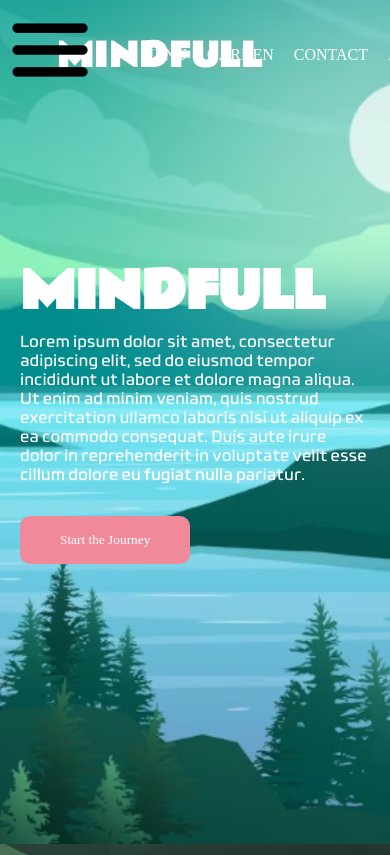
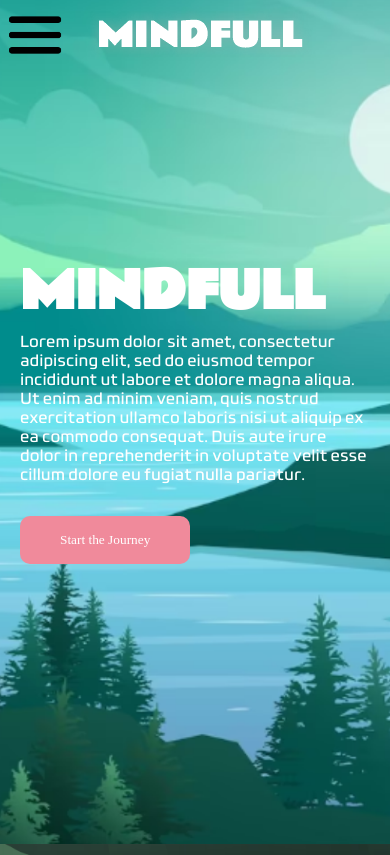
Before and after one commit to ateki/MindfullnessApp, a React (Create React App) app: page / in a window 390 px wide. Shown: the top 855 px of the page. Built offline with nearby package versions, Linux system fonts and the light colour scheme; a web font is replaced by a local one.

Commit message:
Completed Mobile Nav Menu
Completed Mobile Nav Menu

```diff
--- a/src/components/BurgerHeader.js
+++ b/src/components/BurgerHeader.js
@@ -2,6 +2,7 @@ import React, { useState } from 'react';
 import { NavLink } from 'react-router-dom';
 import burgerIcon from "../assets/menu.png"
 import "../styles/burgermenu.css"
+import logo from "../assets/MindfullLogo.png";
 
 function BurgerMenu() {
   const [isOpen, setIsOpen] = useState(false);
@@ -15,7 +16,9 @@ function BurgerMenu() {
 
       <img src={burgerIcon} className="burger-menu-button" onClick={toggleMenu}></img>
         <span className="burger-menu-icon" />
-
+        <NavLink className="logoMobile" to="/">
+          <img src={logo}></img>
+        </NavLink>
       {isOpen && (
         <ul className='burger-menu-list'>
         <li><NavLink to="/menu">MENU</NavLink></li>
--- a/src/components/Header.js
+++ b/src/components/Header.js
@@ -1,58 +1,64 @@
-import { NavLink } from 'react-router-dom';
-import logo from "../assets/MindfullLogo.png"
+import { NavLink } from "react-router-dom";
+import logo from "../assets/MindfullLogo.png";
 
-
-const activeStyle = { color: "#1f7676", border: "2px solid #1f7676", padding: "10px", top: "-11px" };
-
+const activeStyle = {
+  color: "#1f7676",
+  border: "2px solid #1f7676",
+  padding: "10px",
+  top: "-11px",
+};
 
 function Header() {
   return (
     <div className="header">
       <div className="logo">
-
-        <NavLink className="logo" to="/" ><img src={logo}></img></NavLink>
+        <NavLink className="logo" to="/">
+          <img src={logo}></img>
+        </NavLink>
       </div>
       <div className="nav-items">
         <ul>
-
           {/*    <li><NavLink to="/menu">MENU</NavLink></li>
           <li className='gardenBorder'><NavLink to="/garden">GARDEN</NavLink></li>
           <li><NavLink to="/contact">CONTACT</NavLink></li>
           <li><NavLink to="/about">ABOUT</NavLink></li> */}
 
-          <li><NavLink
+          <li>
+            <NavLink
               to="/menu"
-                style={({ isActive }) =>
-                isActive ? activeStyle : undefined
-              }>
+              style={({ isActive }) => (isActive ? activeStyle : undefined)}
+            >
               MENU
-              </NavLink></li>
+            </NavLink>
+          </li>
 
           <li>
             {/*  <li className='gardenBorder'> */}
             <NavLink
               to="/garden"
-                style={({ isActive }) =>
-                isActive ? activeStyle : undefined
-              }>
+              style={({ isActive }) => (isActive ? activeStyle : undefined)}
+            >
               GARDEN
-              </NavLink></li>
+            </NavLink>
+          </li>
 
-          <li><NavLink
+          <li>
+            <NavLink
               to="/contact"
-                style={({ isActive }) =>
-                  isActive ? activeStyle : undefined
-              }>
+              style={({ isActive }) => (isActive ? activeStyle : undefined)}
+            >
               CONTACT
-              </NavLink></li>
+            </NavLink>
+          </li>
 
-          <li><NavLink
+          <li>
+            <NavLink
               to="/about"
-                style={({ isActive }) =>
-                  isActive ? activeStyle : undefined
-              }>
+              style={({ isActive }) => (isActive ? activeStyle : undefined)}
+            >
               ABOUT
-              </NavLink></li>
+            </NavLink>
+          </li>
         </ul>
       </div>
     </div>
--- a/src/styles/burgermenu.css
+++ b/src/styles/burgermenu.css
@@ -1,28 +1,114 @@
+@media only screen and (min-width: 430px) {
+
+
 .burger-menu{
     position: fixed;
-    z-index: 3;
+    z-index: 4;
+    display: none;
 }
 
 
 .burger-menu-button{
-    width: 100px;
+    width: 70px;
+    position: fixed;
+    z-index: 4;
 }
 
 .burger-menu-list{
     z-index: 3;
-    background-color: grey;
+    background-color: white;
     width: 100vw;
     height: 100vh;
     text-align: center;
     font-family: FutoSansBold;
     color: black;
     text-decoration: none;
+    list-style-type: none;
+
 }
 
 .burger-menu-list a{
 
+    font-family: FutoSansMedium;
+    color: black;
+    text-decoration: none;
+    margin: 80px 0px;
+
+}
+
+.burger-menu-list li{
+   position: relative;
+   top: 150px;
+   font-size: 30px;
+   line-height: 90px;
+   text-decoration: underline;
+   text-underline-offset: 8px;
+
+}
+
+.logoMobile {
+    /* Adjust the size of the logo according to your design */
+    width: 100px;
+    height: 50px;
+    margin-left:20px;
+    position: fixed;
+  }
+}
+
+
+@media only screen and (max-width: 430px) {
+
+
+.burger-menu{
+    position: fixed;
+    z-index: 4;
+}
+
+
+.burger-menu-button{
+    width: 70px;
+    position: fixed;
+    z-index: 4;
+}
+
+.burger-menu-list{
+    z-index: 3;
+    background-color: white;
+    width: 100vw;
+    height: 100vh;
+    text-align: center;
     font-family: FutoSansBold;
     color: black;
     text-decoration: none;
-    margin: 20px 0px 20px 0px;
+    list-style-type: none;
+
 }
+
+.burger-menu-list a{
+
+    font-family: FutoSansMedium;
+    color: black;
+    text-decoration: none;
+    margin: 80px 0px;
+
+}
+
+.burger-menu-list li{
+   position: relative;
+   top: 150px;
+   font-size: 30px;
+   line-height: 90px;
+   text-decoration: underline;
+   text-underline-offset: 8px;
+
+}
+
+.logoMobile {
+    /* Adjust the size of the logo according to your design */
+    width: 100px;
+    height: 50px;
+    margin-left:90px;
+    margin-top: 10px;
+    position: fixed;
+  }
+}
--- a/src/styles/index.css
+++ b/src/styles/index.css
@@ -125,3 +125,19 @@ nav a:not(:last-child) {
   position: relative;
   top: -11px;
 }
+
+@media only screen and (max-width: 430px) {
+
+  .header {
+    display: none;
+
+  }
+
+  .logo {
+    /* Adjust the size of the logo according to your design */
+    width: 100px;
+    height: 50px;
+    margin-left:20px;
+    display: block !important;
+  }
+}
```
Also changed, not shown: 1 other file (tests, documents, lock files or other folders). Lines whose indentation alone changed are shown as unchanged.
